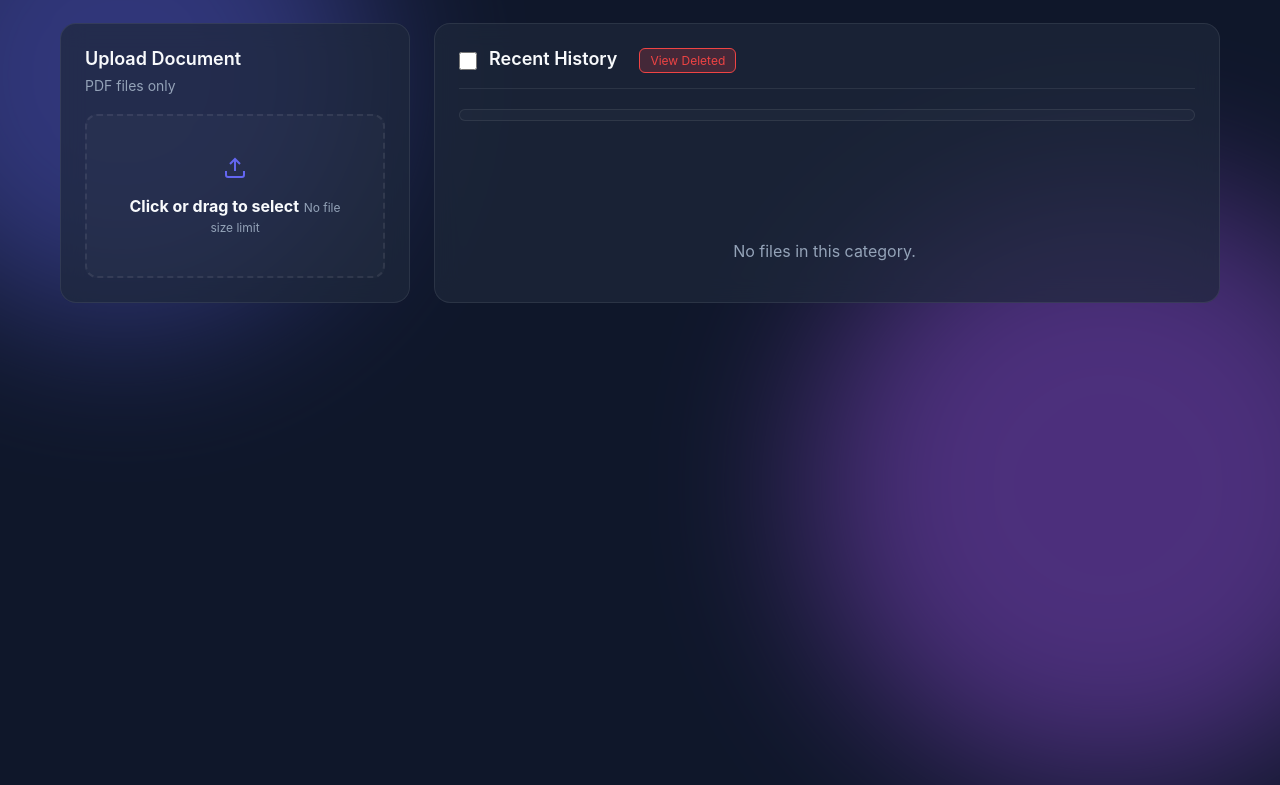
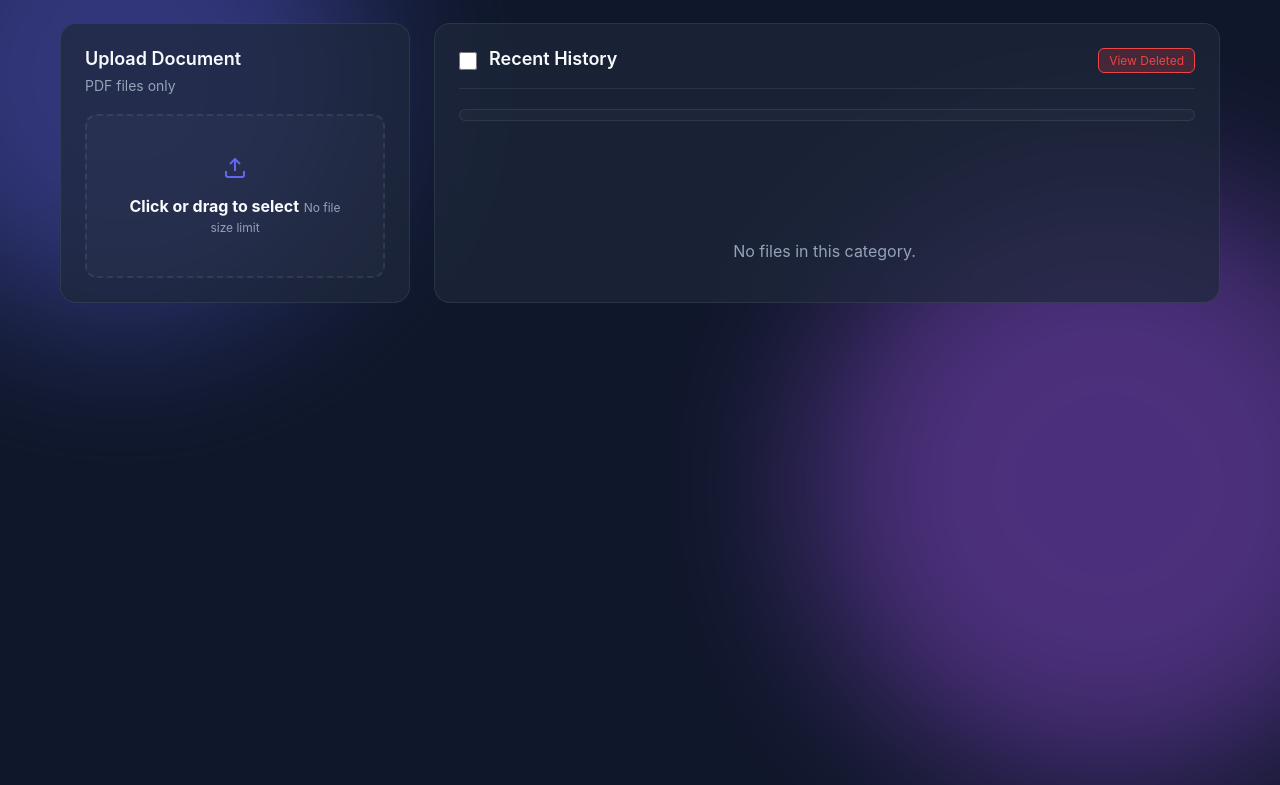
Before and after one commit to maniyadhruvik701-cmd/AUTO-LABEL, a plain HTML site: page index.html in a window 1280 px wide. Shown: the part 95-880 px from the top of the page. Drawn offline with Linux system fonts and the light colour scheme; no server answers.

Commit message:
Update index.html

```diff
--- a/index.html
+++ b/index.html
@@ -58,7 +58,6 @@
                     <div style="display: flex; align-items: center; gap: 12px;">
                         <input type="checkbox" id="select-all" class="custom-checkbox">
                         <h3>Recent History</h3>
-                        <button id="show-deleted-btn" class="print-btn" style="margin-left: 10px; padding: 4px 10px; font-size: 12px; background: rgba(239, 68, 68, 0.2); color: #ef4444; border-color: #ef4444;">View Deleted</button>
                     </div>
 
                     <div class="bulk-actions" id="bulk-actions" style="display: none;">
@@ -90,6 +89,7 @@
                             Delete
                         </button>
                     </div>
+                    <button id="show-deleted-btn" class="print-btn" style="padding: 4px 10px; font-size: 12px; background: rgba(239, 68, 68, 0.2); color: #ef4444; border-color: #ef4444;">View Deleted</button>
                 </div>
                 <div id="history-list" class="history-list">
                     <div style="text-align: center; color: var(--text-muted); margin-top: 100px;">
```
